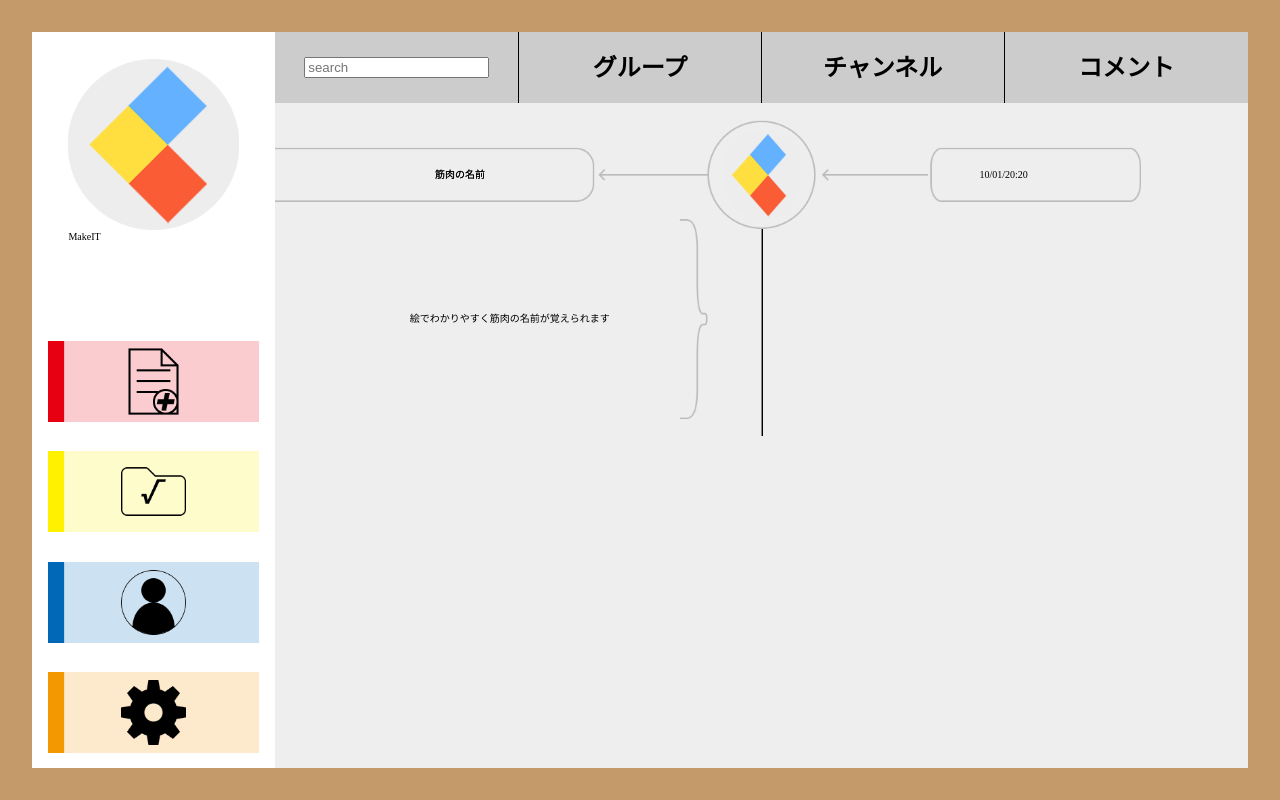
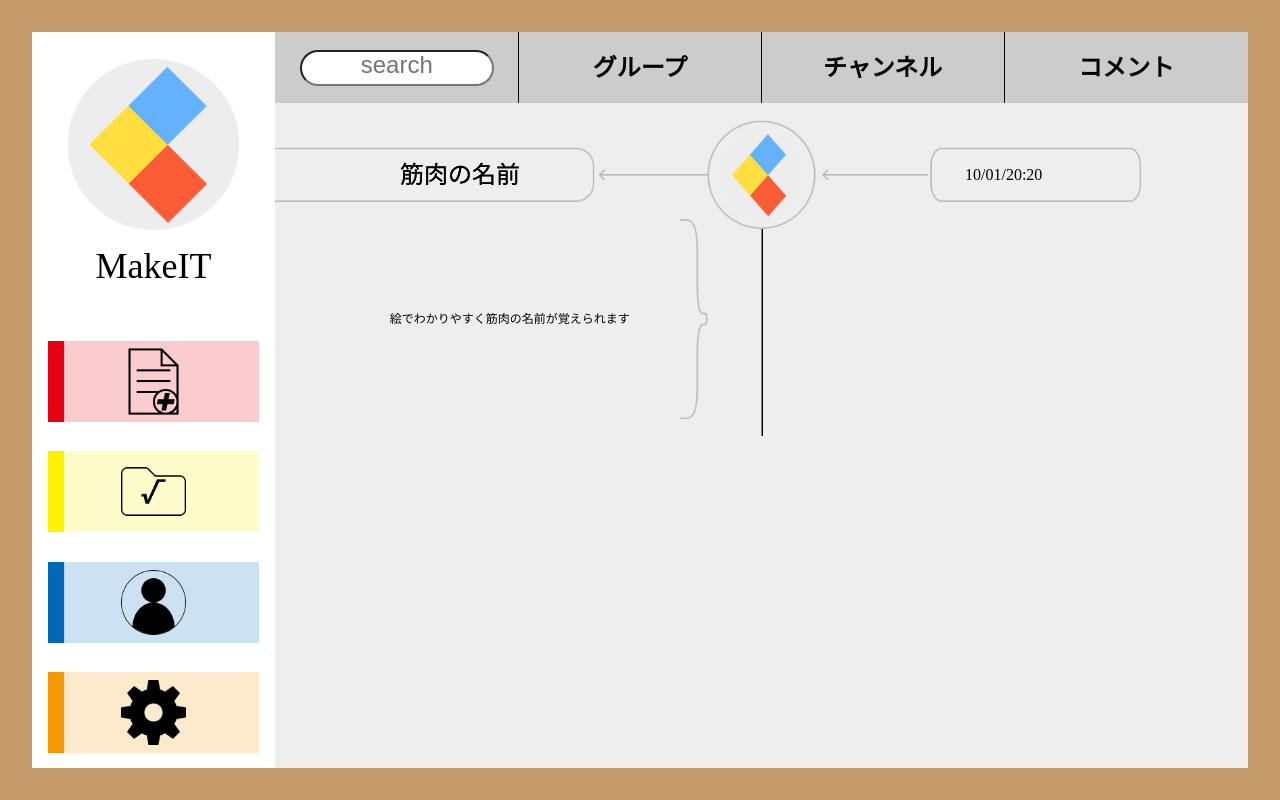
Before and after one commit to ISC-MakeIT/Notece, a website built with webpack: page Menu/html/index.html in a window 1280 px wide. Built offline with nearby package versions, Linux system fonts and the light colour scheme.

Commit message:
ADD index.scss/centering & fix font-size#searchbox

```diff
--- a/Menu/scss/index.scss
+++ b/Menu/scss/index.scss
@@ -28,6 +28,12 @@ body {
                     height: 65%;
                     background-size: contain;
                     background-position: center center;
+                }
+                #icon-name {
+                    margin-top: 1.6rem;
+                    font-size: 3.6rem;
+                    text-align: center;
+                    width: 100%;
                 }
             }
             #side-nav {
@@ -73,6 +79,20 @@ body {
                         justify-content: center;
                         height: 100%;
                         width: calc(100% / 4);
+                    }
+                    #timeline-search {
+                        #searchbox {
+                            border-radius: 2.4rem;
+                            display: block;
+                            font-size: 1.6rem;
+                            height: 50%;
+                            margin: 0 auto;
+                            width: 80%;
+                        }
+                        #searchbox::placeholder {
+                            text-align: center;
+                            font-size: 2.4rem;
+                        }
                     }
                     #timeline-group {
                         border-right: 1px solid #000;
@@ -161,12 +181,14 @@ body {
                         position: absolute;
                     }
                     .left-log-title {
+                        font-size: 2.4rem;
                         left: 3.21%;
                         top: 13.5%;
                         height: 16.21%;
                         width: 31.56%;
                     }
                     .left-log-explanation {
+                        font-size: 1.2rem;
                         left: 3.21%;
                         top: 35.13%;
                         height: 59.46%;
@@ -183,6 +205,7 @@ body {
                         }
                     }
                     .left-log-date {
+                        font-size: 1.6rem;
                         left: 65.32%;
                         top: 13.5%;
                         height: 16.21%;
```
Also changed, not shown: Menu/style/index.css, 1 other file.
